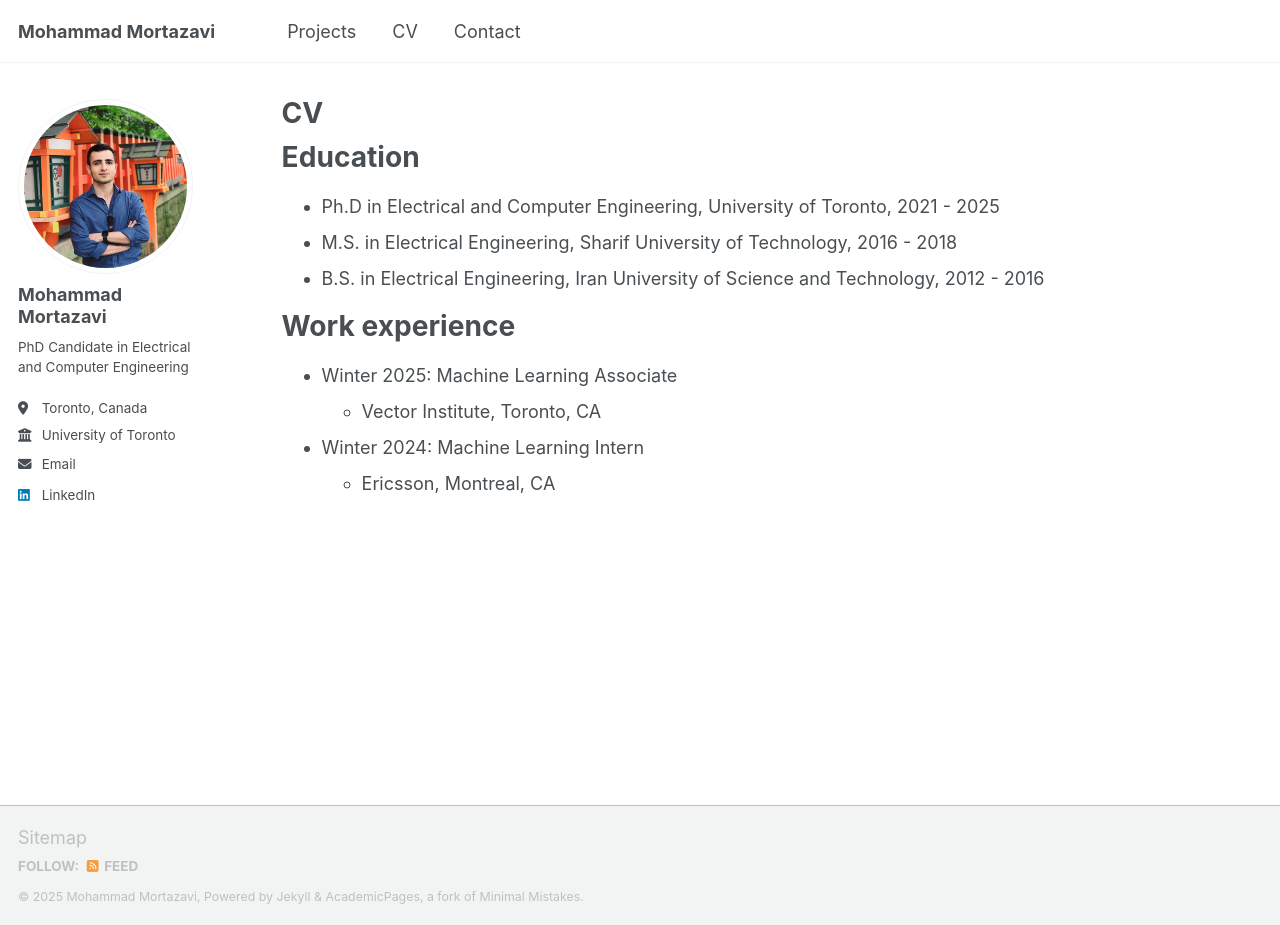
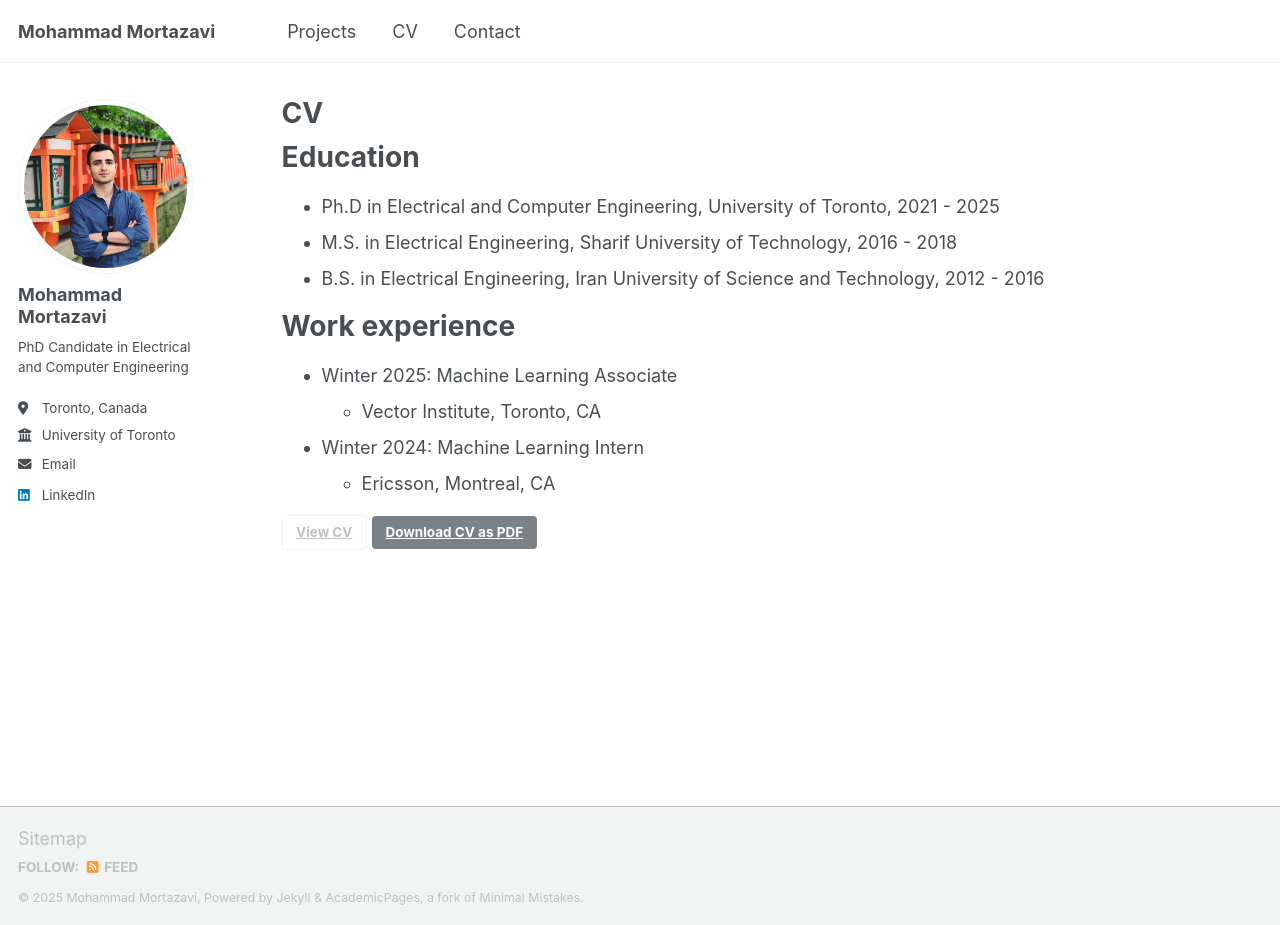
Before and after one commit to mortazawi/mortazawi.github.io, a Jekyll site: the page built from _pages/cv.md, in a window 1280 px wide and 925 px high. Built offline with Jekyll 4.4.1, drawn with Linux system fonts in a browser that asks for light colours; a script that is not in the unit is left out.

Commit message:
Update cv.md

```diff
--- a/_pages/cv.md
+++ b/_pages/cv.md
@@ -22,3 +22,8 @@ Work experience
 
 * Winter 2024: Machine Learning Intern
   * Ericsson, Montreal, CA
+
+<div class="cv-download-links">
+  <a href="mortazawi.github.io/files/cv.pdf" class="btn btn--inverse">View CV</a>
+  <a href="mortazawi.github.io/files/cv.pdf" class="btn btn--primary">Download CV as PDF</a>
+</div>
```
